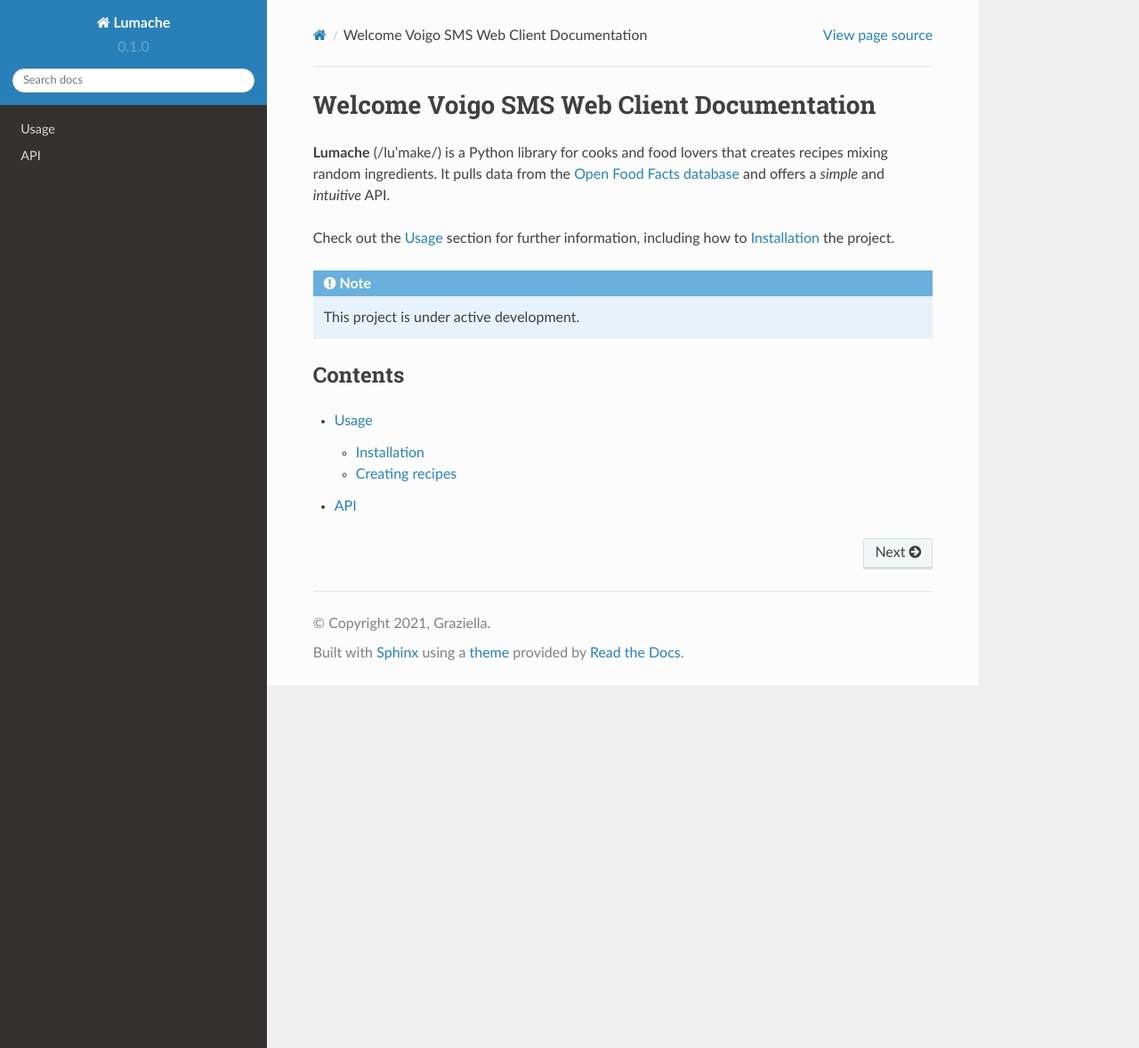
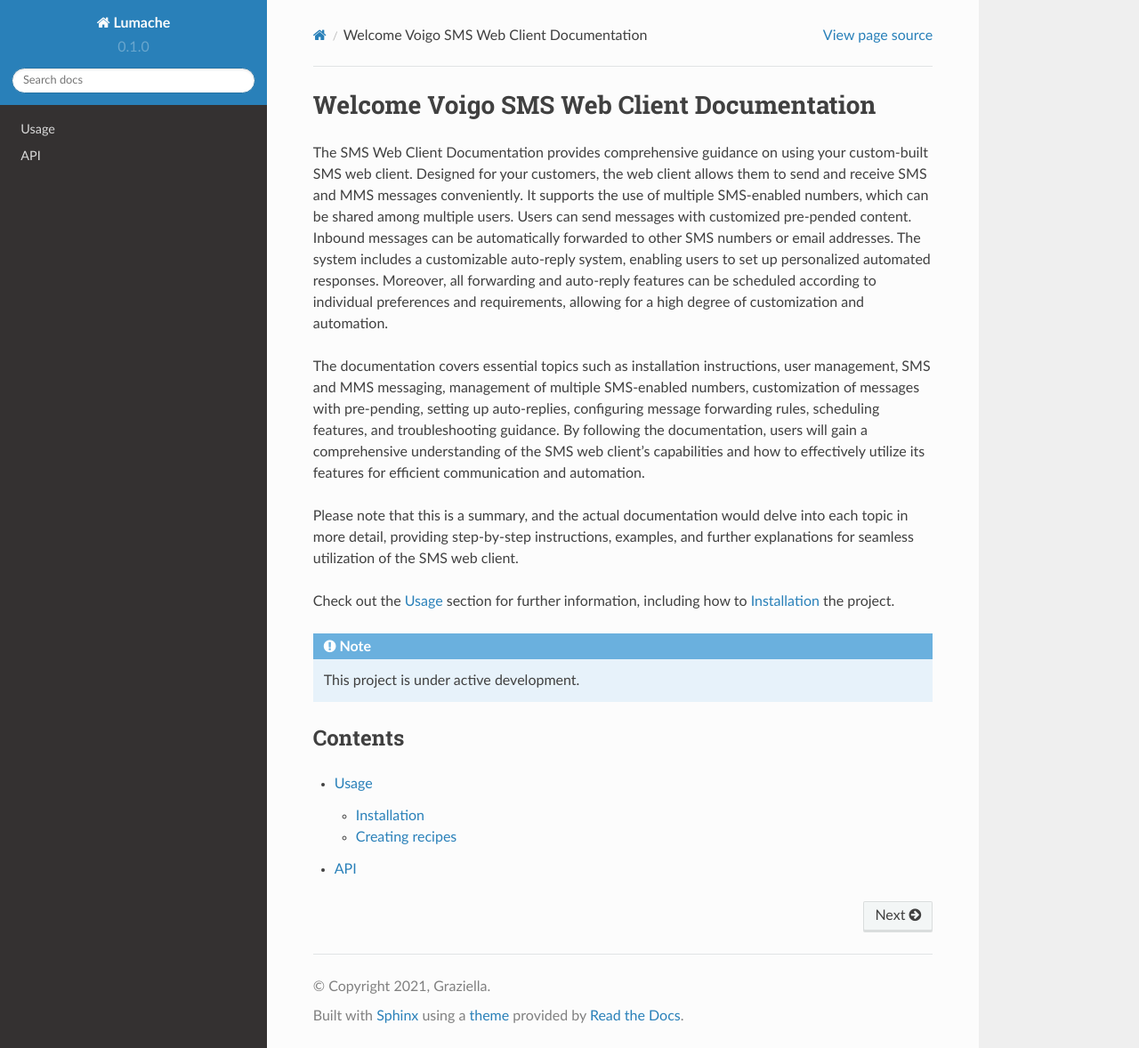
Before and after one commit to vgoperations/vgpsms, a Sphinx documentation site: the page built from docs/source/index.rst, in a window 1280 px wide and 1178 px high. Shown: the whole window at 89% size. Built offline with Sphinx 7.4.7 and the Read the Docs theme 2.0.0, drawn with Linux system fonts in a browser that asks for light colours.

Commit message:
Update index.rst

```diff
--- a/docs/source/index.rst
+++ b/docs/source/index.rst
@@ -1,10 +1,11 @@
 Welcome Voigo SMS Web Client Documentation
 ===================================
 
-**Lumache** (/lu'make/) is a Python library for cooks and food lovers
-that creates recipes mixing random ingredients.
-It pulls data from the `Open Food Facts database <https://world.openfoodfacts.org/>`_
-and offers a *simple* and *intuitive* API.
+The SMS Web Client Documentation provides comprehensive guidance on using your custom-built SMS web client. Designed for your customers, the web client allows them to send and receive SMS and MMS messages conveniently. It supports the use of multiple SMS-enabled numbers, which can be shared among multiple users. Users can send messages with customized pre-pended content. Inbound messages can be automatically forwarded to other SMS numbers or email addresses. The system includes a customizable auto-reply system, enabling users to set up personalized automated responses. Moreover, all forwarding and auto-reply features can be scheduled according to individual preferences and requirements, allowing for a high degree of customization and automation.
+
+The documentation covers essential topics such as installation instructions, user management, SMS and MMS messaging, management of multiple SMS-enabled numbers, customization of messages with pre-pending, setting up auto-replies, configuring message forwarding rules, scheduling features, and troubleshooting guidance. By following the documentation, users will gain a comprehensive understanding of the SMS web client's capabilities and how to effectively utilize its features for efficient communication and automation.
+
+Please note that this is a summary, and the actual documentation would delve into each topic in more detail, providing step-by-step instructions, examples, and further explanations for seamless utilization of the SMS web client.
 
 Check out the :doc:`usage` section for further information, including
 how to :ref:`installation` the project.
```
